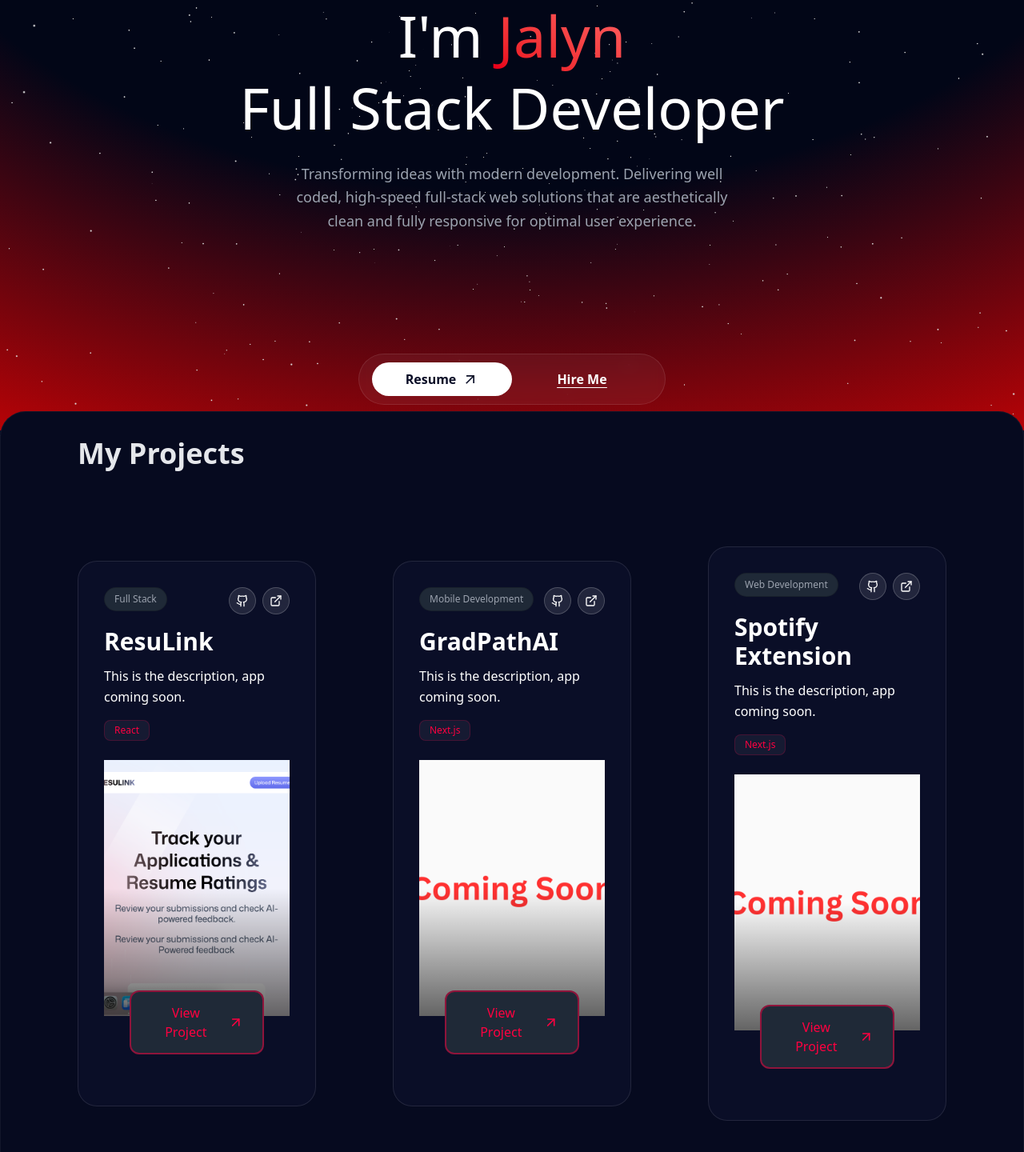
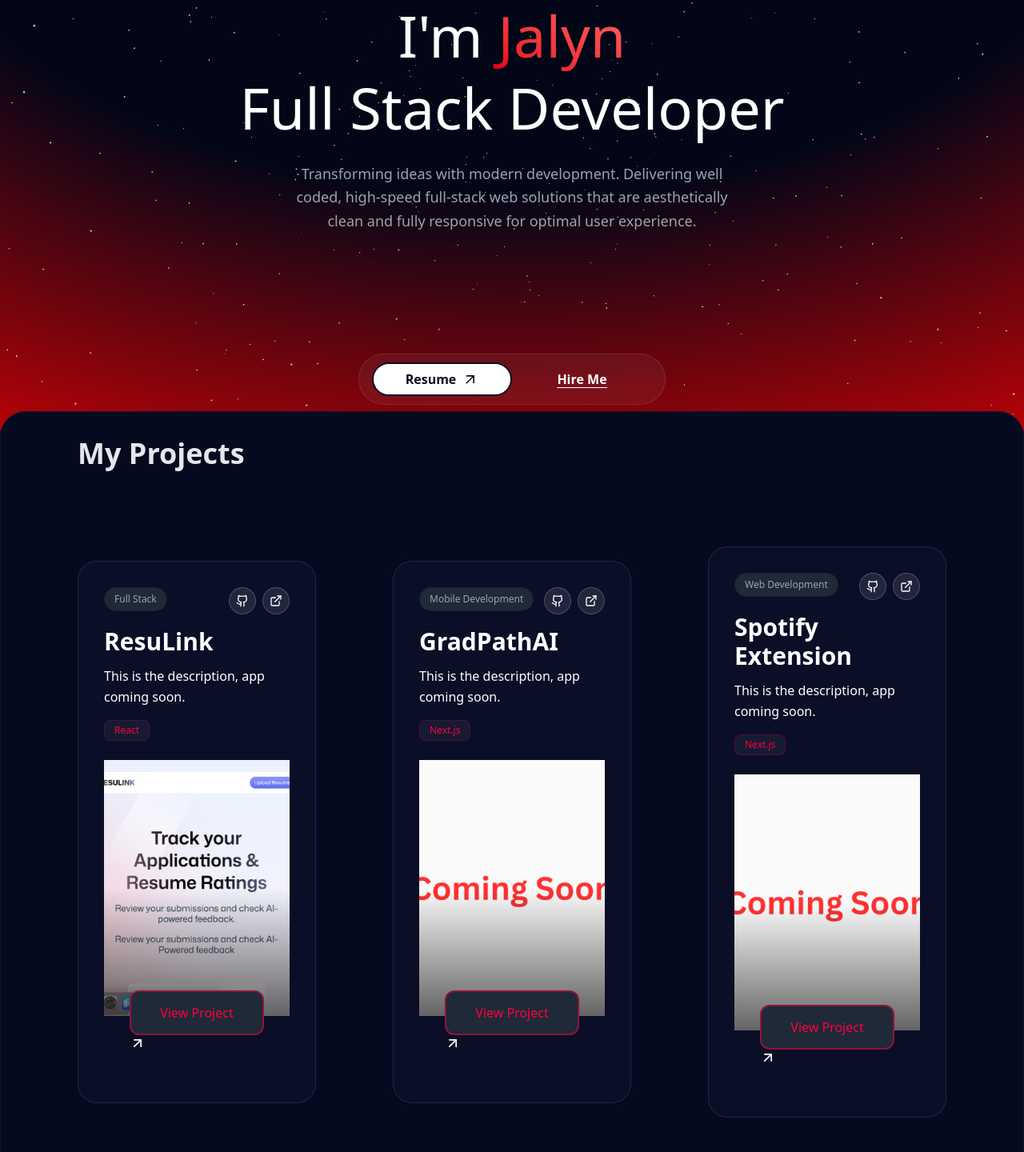
Before and after one commit to Jalyn-R-Tandy/jalyns-portfolio, a Next.js app: page / in a window 1280 px wide. Shown: the part 262-1702 px from the top of the page at 80% size. Built offline with nearby package versions, Linux system fonts and the light colour scheme.

Commit message:
Small tweaks

```diff
--- a/app/components/CTA.jsx
+++ b/app/components/CTA.jsx
@@ -10,11 +10,11 @@ const CTA = () => {
     <div className="w-full fixed bottom-0 flex justify-center mb-8" >
         <div className="bg-white/5 backdrop-blur-sm border border-white/10 rounded-full flex justify-center items-center w-3/4 max-w-sm h-16 px-4 z-50">
             {/** Resume Button */}
-            <div className="w-1/2 h-2/3 flex justify-center items-center rounded-full bg-white text-deep-navy">
+            <div className="w-1/2 h-2/3 flex justify-center items-center rounded-full bg-white text-deep-navy border-2 hover:border-hot-red transition duration-200">
                 <a href="resume.pdf"
                    target="_blank"
                    rel="noopener noreferrer"
-                   className="text-brand-text-primary font-semibold pr-2"
+                   className="text-darker-navy font-semibold pr-2"
                 >
                     Resume
                 </a>
--- a/app/components/Card.jsx
+++ b/app/components/Card.jsx
@@ -60,12 +60,12 @@ const Card = ({ category, project, desc, stack, img, site }) => {
 
             {/** View Project */}
             <div className="px-6 sm:px-8 pb-6 sm:pb-8 -mt-8 relative z-10">
-                <button className="w-full flex items-center justify-center gap-2 px-6 py-3.5 hover:bg-hot-red hover:text-white bg-card-bg border-2 border-hot-red/50 text-hot-red font-medium rounded-xl transition-all duration-300 hover:shadow-lg hover:shadow-white/20">
-                    <a href={site} target="_blank">
+                <a href={site} target="_blank">
+                    <button className="w-full flex items-center justify-center gap-2 px-6 py-3.5 hover:bg-hot-red hover:text-white bg-card-bg border-2 border-hot-red/50 text-hot-red font-medium rounded-xl transition-all duration-300 hover:shadow-lg hover:shadow-white/20">
                         <span>View Project</span>
-                    </a>
+                    </button>
+                </a>
                     <ArrowUpRight size={20} className="transition-transform group-hover/btn:translate-x-0.5 group-hover/btn:-translate-y-0.5" />
-                </button>
             </div>
         </div>
     </div>
```
